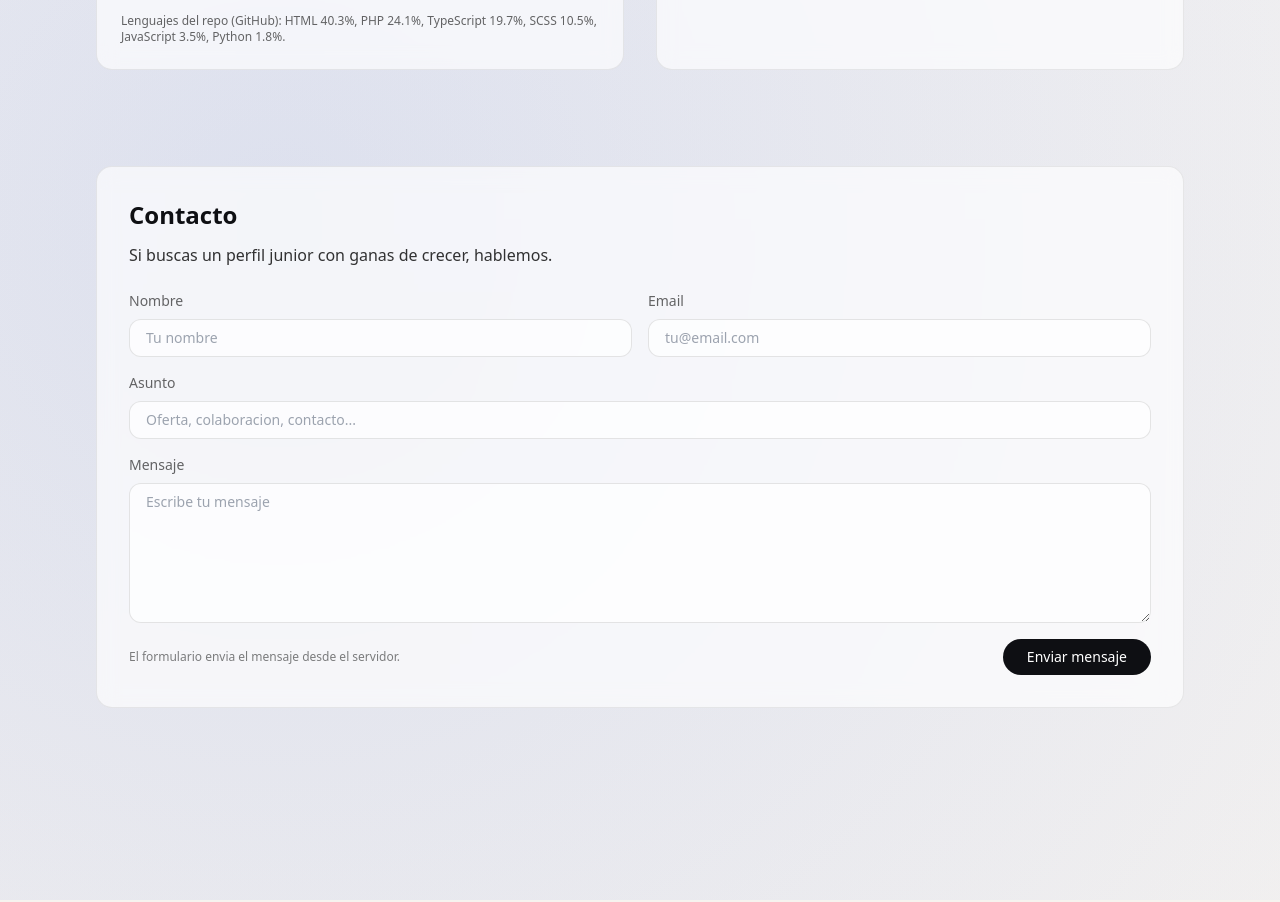
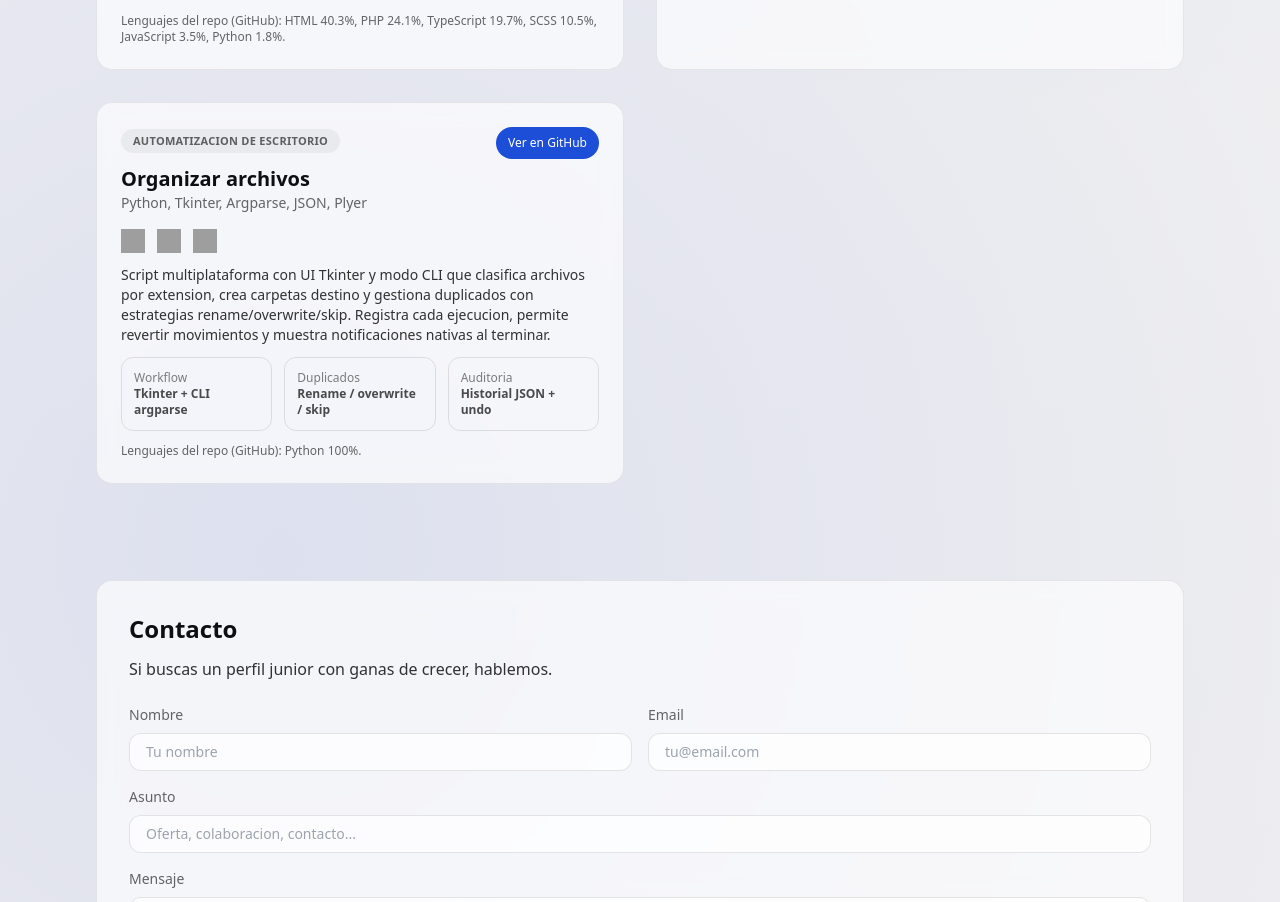
Before and after one commit to sorondoma-dotcom/sorondoma-dotcom.github.io, a website: page index.html in a window 1280 px wide. Shown: the part 2454-3356 px from the top of the page. Drawn offline with nearby package versions, Linux system fonts and the light colour scheme; grey boxes are pictures that could not be loaded.

Commit message:
agrega un nuevo proyecto de automatización de escritorio para organizar archivos

```diff
--- a/partials/proyectos.html
+++ b/partials/proyectos.html
@@ -84,5 +84,40 @@
         Lenguajes del repo (GitHub): HTML 61.2%, Python 27.6%, CSS 11.2%.
       </p>
     </article>
+
+    <article class="reveal glass rounded-2xl p-6 flex flex-col gap-4">
+      <div class="flex items-start justify-between flex-wrap gap-4">
+        <div>
+          <span class="inline-flex items-center rounded-full bg-black/5 px-3 py-1 text-[11px] font-semibold uppercase tracking-wide text-black/60">Automatizacion de escritorio</span>
+          <h3 class="mt-3 text-xl font-semibold">Organizar archivos</h3>
+          <p class="text-sm text-black/60">Python, Tkinter, Argparse, JSON, Plyer</p>
+        </div>
+        <a class="text-xs px-3 py-2 rounded-full bg-[var(--blue)] text-white hover:opacity-90" href="https://github.com/sorondoma-dotcom/Organizar-archivos" target="_blank" rel="noreferrer">Ver en GitHub</a>
+      </div>
+      <div class="flex flex-wrap items-center gap-3">
+        <img class="tech-logo h-6 w-6" src="https://cdn.simpleicons.org/python/0e0f13" alt="Python" />
+        <img class="tech-logo h-6 w-6" src="https://cdn.simpleicons.org/json/0e0f13" alt="JSON" />
+        <img class="tech-logo h-6 w-6" src="https://cdn.simpleicons.org/powershell/0e0f13" alt="CLI" />
+      <p class="text-sm text-black/80">
+        Script multiplataforma con UI Tkinter y modo CLI que clasifica archivos por extension, crea carpetas destino y gestiona duplicados con estrategias rename/overwrite/skip. Registra cada ejecucion, permite revertir movimientos y muestra notificaciones nativas al terminar.
+      </p>
+      <div class="grid gap-3 sm:grid-cols-3 text-xs text-black/70">
+        <div class="rounded-xl border border-black/10 p-3">
+          <p class="text-black/50">Workflow</p>
+          <p class="font-semibold">Tkinter + CLI argparse</p>
+        </div>
+        <div class="rounded-xl border border-black/10 p-3">
+          <p class="text-black/50">Duplicados</p>
+          <p class="font-semibold">Rename / overwrite / skip</p>
+        </div>
+        <div class="rounded-xl border border-black/10 p-3">
+          <p class="text-black/50">Auditoria</p>
+          <p class="font-semibold">Historial JSON + undo</p>
+        </div>
+      </div>
+      <p class="text-xs text-black/60">
+        Lenguajes del repo (GitHub): Python 100%.
+      </p>
+    </article>
   </div>
 </section>
```
